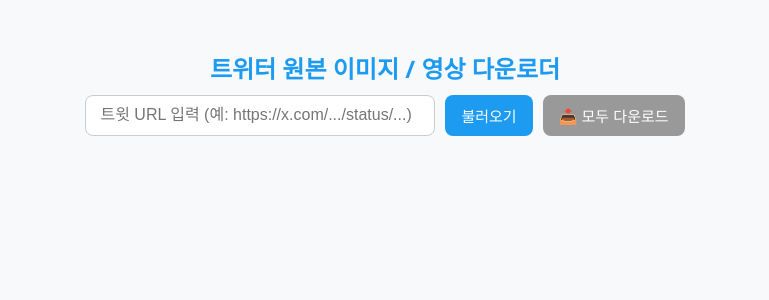
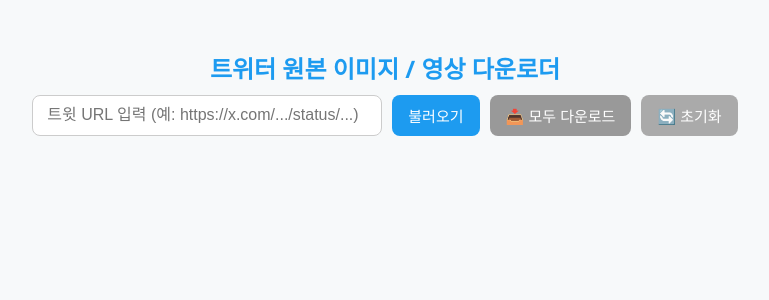
Before and after one commit to soongsi/get-twitter-orig, a React (Create React App) app: page / in a window 1280 px wide. Shown: the top 300 px of the page, without its empty margins (255-1024 px from the left). Built offline with nearby package versions, Linux system fonts and the light colour scheme.

Commit message:
Implement reset functionality in App component
Added a reset button to clear URL and media states.

```diff
--- a/src/App.jsx
+++ b/src/App.jsx
@@ -142,6 +142,11 @@
     document.body.removeChild(a);
   };
 
+  const handleReset = () => {
+    setUrl("");
+    setMedias([]);
+    setLoading(false);
+  };
 
   const handleBulkDownload = async () => {
     if (!medias.length) return;
@@ -183,11 +188,22 @@
           value={url}
           onChange={(e) => setUrl(e.target.value)}
         />
+
         <button onClick={handleFetch} disabled={loading}>
           {loading ? "불러오는 중..." : "불러오기"}
         </button>
+
         <button onClick={handleBulkDownload} disabled={!medias.length}>
           📥 모두 다운로드
+        </button>
+
+        {/* ♻️ 초기화 버튼 */}
+        <button
+          className="reset"
+          onClick={handleReset}
+          disabled={loading && !medias.length}
+        >
+          🔄 초기화
         </button>
       </div>
 
```
